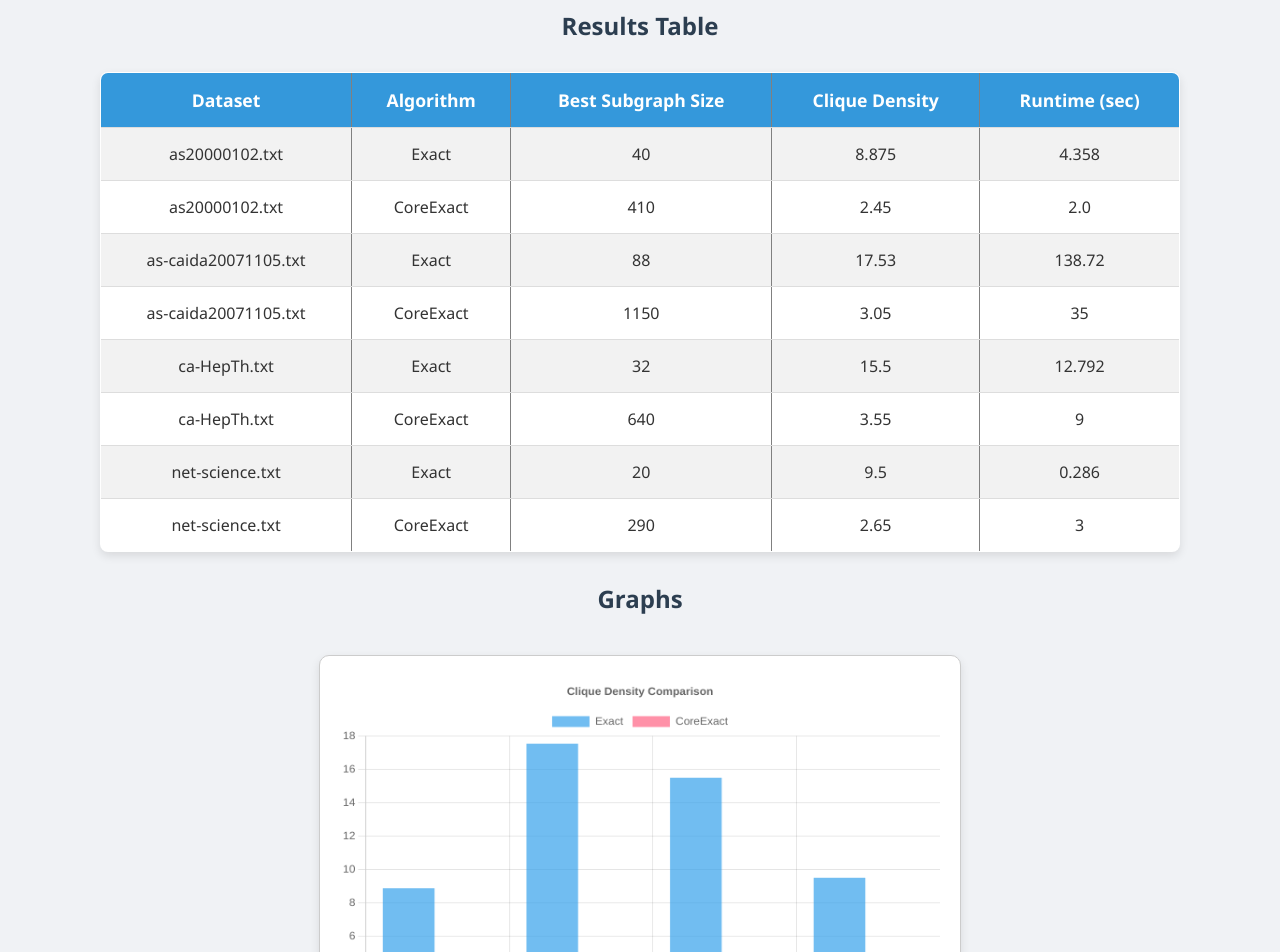
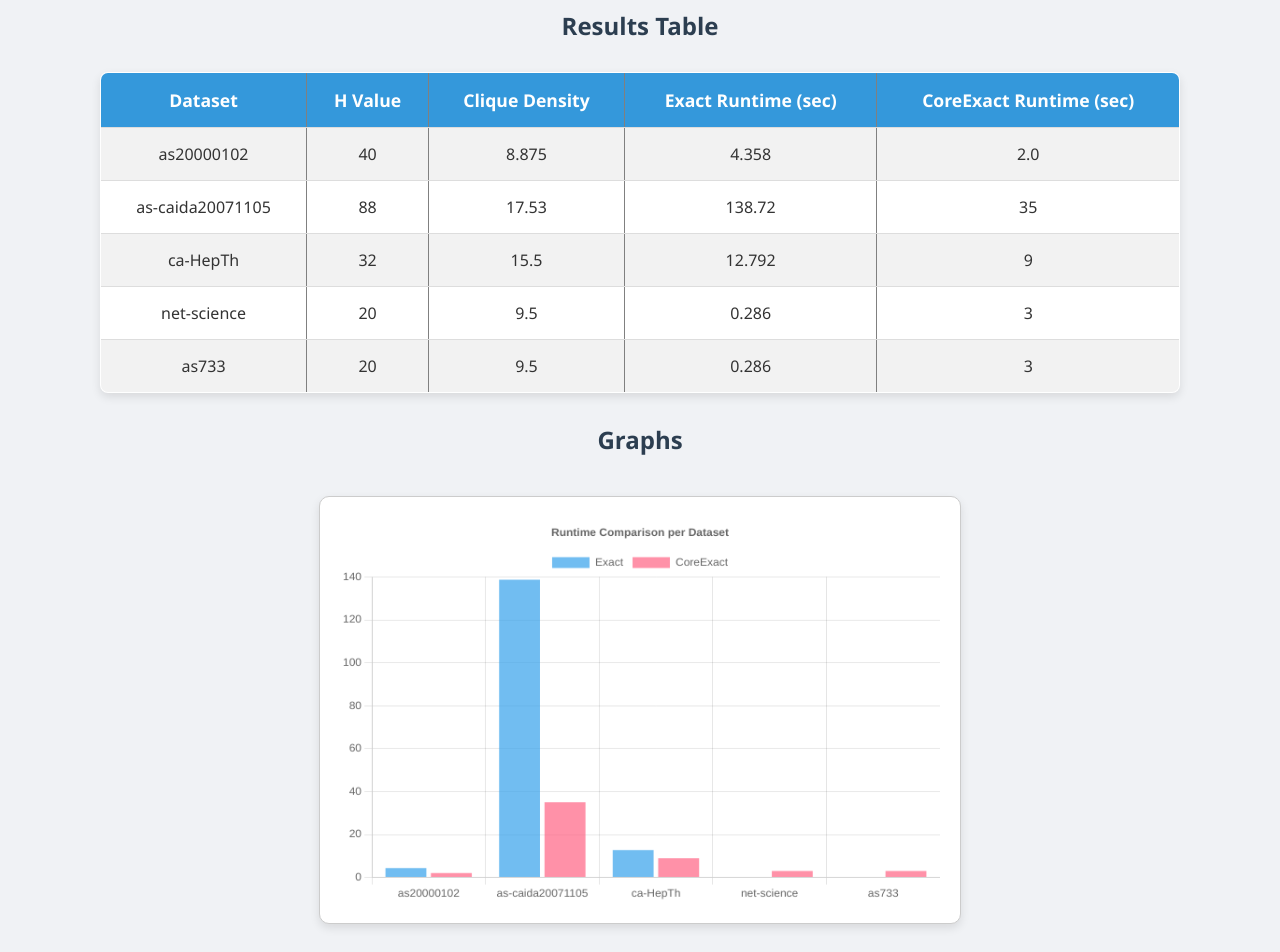
Before and after one commit to SSG05/algorithm-comparision, a plain HTML site: page index.html in a window 1280 px wide. Shown: the part 160-1112 px from the top of the page. Drawn offline with nearby package versions, Linux system fonts and the light colour scheme.

Commit message:
Update index.html

```diff
--- a/index.html
+++ b/index.html
@@ -16,96 +16,97 @@
 <table border="1" cellpadding="8" cellspacing="0">
 <tr>
 <th>Dataset</th>
-<th>Algorithm</th>
-<th>Best Subgraph Size</th>
+<th>H Value</th>
 <th>Clique Density</th>
-<th>Runtime (sec)</th>
+<th>Exact Runtime (sec)</th>
+<th>CoreExact Runtime (sec)</th>
 </tr>
 
-<tr><td>as20000102.txt</td><td>Exact</td><td>40</td><td>8.875</td><td>4.358</td></tr>
-<tr><td>as20000102.txt</td><td>CoreExact</td><td>410</td><td>2.45</td><td>2.0</td></tr>
-
-<tr><td>as-caida20071105.txt</td><td>Exact</td><td>88</td><td>17.53</td><td>138.72</td></tr>
-<tr><td>as-caida20071105.txt</td><td>CoreExact</td><td>1150</td><td>3.05</td><td>35</td></tr>
-
-<tr><td>ca-HepTh.txt</td><td>Exact</td><td>32</td><td>15.5</td><td>12.792</td></tr>
-<tr><td>ca-HepTh.txt</td><td>CoreExact</td><td>640</td><td>3.55</td><td>9</td></tr>
-
-<tr><td>net-science.txt</td><td>Exact</td><td>20</td><td>9.5</td><td>0.286</td></tr>
-<tr><td>net-science.txt</td><td>CoreExact</td><td>290</td><td>2.65</td><td>3</td></tr>
+<tr><td>as20000102</td><td>40</td><td>8.875</td><td>4.358</td><td>2.0</td></tr>
+<tr><td>as-caida20071105</td><td>88</td><td>17.53</td><td>138.72</td><td>35</td></tr>
+<tr><td>ca-HepTh</td><td>32</td><td>15.5</td><td>12.792</td><td>9</td></tr>
+<tr><td>net-science</td><td>20</td><td>9.5</td><td>0.286</td><td>3</td></tr>
+<tr><td>as733</td><td>20</td><td>9.5</td><td>0.286</td><td>3</td></tr>
 
 </table>
 
 <h2>Graphs</h2>
 
-<canvas id="densityChart" width="600" height="400"></canvas>
-<canvas id="runtimeChart" width="600" height="400"></canvas>
+<canvas id="runtimeDatasetChart" width="600" height="400"></canvas>
+<canvas id="runtimeHvalueChart" width="600" height="400"></canvas>
 
 <script>
-// Chart Data
+// Common Data
+const datasets = ['as20000102', 'as-caida20071105', 'ca-HepTh', 'net-science', 'as733'];
+const hValues = [40, 88, 32, 20, 20];
 
-const labels = ['as20000102', 'as-caida20071105', 'ca-HepTh', 'net-science'];
+const exactRuntimes = [4.358, 138.72, 12.792, 0.286, 0.286];
+const coreExactRuntimes = [2.0, 35, 9, 3, 3];
 
-const densityData = {
-    labels: labels,
+// Chart 1: Runtime vs Dataset
+const runtimeDatasetData = {
+    labels: datasets,
     datasets: [
         {
             label: 'Exact',
-            data: [8.875, 17.53, 15.5, 9.5],
+            data: exactRuntimes,
             backgroundColor: 'rgba(54, 162, 235, 0.7)'
         },
         {
             label: 'CoreExact',
-            data: [2.45, 3.05, 3.55],
+            data: coreExactRuntimes,
             backgroundColor: 'rgba(255, 99, 132, 0.7)'
         }
     ]
 };
 
-const runtimeData = {
-    labels: labels,
+// Chart 2: Runtime vs H Value
+const runtimeHvalueData = {
+    labels: hValues.map(String), // h-values as string for labeling
     datasets: [
         {
             label: 'Exact',
-            data: [4.358, 138.72, 12.792 , 0.286],
+            data: exactRuntimes,
             backgroundColor: 'rgba(75, 192, 192, 0.7)'
         },
         {
             label: 'CoreExact',
-            data: [2.0, 35, 9],
+            data: coreExactRuntimes,
             backgroundColor: 'rgba(255, 206, 86, 0.7)'
         }
     ]
 };
 
-new Chart(document.getElementById('densityChart'), {
+// Create Charts
+new Chart(document.getElementById('runtimeDatasetChart'), {
     type: 'bar',
-    data: densityData,
+    data: runtimeDatasetData,
     options: {
         responsive: true,
         plugins: {
             title: {
                 display: true,
-                text: 'Clique Density Comparison'
+                text: 'Runtime Comparison per Dataset'
             }
         }
     }
 });
 
-new Chart(document.getElementById('runtimeChart'), {
+new Chart(document.getElementById('runtimeHvalueChart'), {
     type: 'bar',
-    data: runtimeData,
+    data: runtimeHvalueData,
     options: {
         responsive: true,
         plugins: {
             title: {
                 display: true,
-                text: 'Runtime Comparison'
+                text: 'Runtime Comparison per H Value'
             }
         }
     }
 });
 </script>
+
 <footer>
     <p>Created by Soumith © 2025</p>
 </footer>
```
